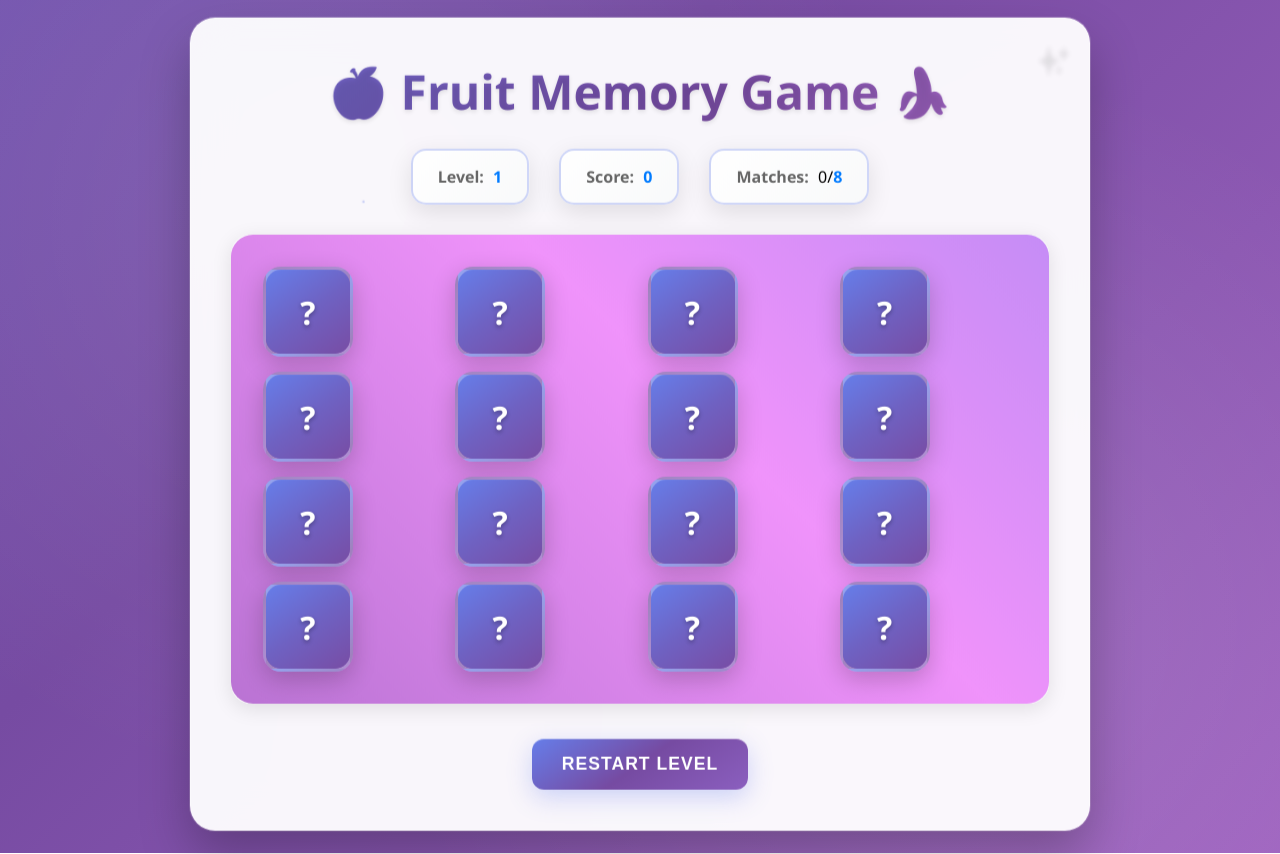
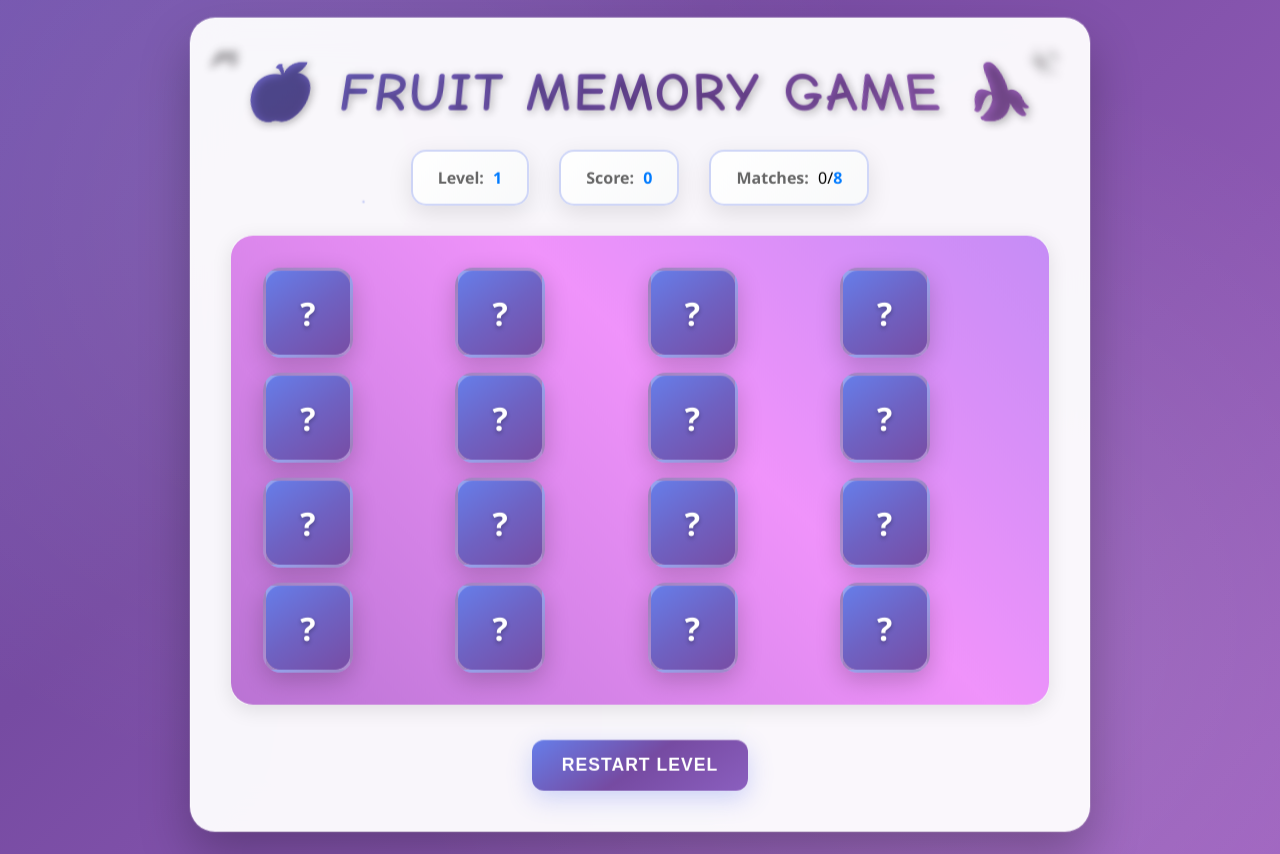
Before and after one commit to vepasupu/fruit-memory-game, a plain HTML site: page index.html in a window 1280 px wide. Drawn offline with Linux system fonts and the light colour scheme.

Commit message:
Enhanced title font - Added 3D effect, bouncing emoji, and appealing typography

```diff
--- a/styles.css
+++ b/styles.css
@@ -69,10 +69,14 @@ body::before {
     -webkit-text-fill-color: transparent;
     background-clip: text;
     margin-bottom: 25px;
-    font-size: 3rem;
-    font-weight: bold;
-    text-shadow: 0 2px 4px rgba(0, 0, 0, 0.1);
+    font-size: 3.5rem;
+    font-weight: 900;
+    font-family: 'Comic Sans MS', 'Trebuchet MS', cursive, sans-serif;
+    text-shadow: 2px 2px 8px rgba(0, 0, 0, 0.3);
     position: relative;
+    letter-spacing: 2px;
+    text-transform: uppercase;
+    transform: perspective(500px) rotateX(15deg);
 }
 
 .game-header h1::after {
@@ -82,6 +86,20 @@ body::before {
     right: -20px;
     font-size: 1.5rem;
     animation: sparkle 2s ease-in-out infinite;
+}
+
+.game-header h1::before {
+    content: '🎮';
+    position: absolute;
+    top: -10px;
+    left: -30px;
+    font-size: 1.5rem;
+    animation: bounce 1.5s ease-in-out infinite;
+}
+
+@keyframes bounce {
+    0%, 100% { transform: translateY(0px); }
+    50% { transform: translateY(-10px); }
 }
 
 @keyframes sparkle {
@@ -448,7 +466,9 @@ body::before {
     }
 
     .game-header h1 {
-        font-size: 2rem;
+        font-size: 2.8rem;
+        letter-spacing: 1px;
+        transform: perspective(300px) rotateX(10deg);
     }
 
     .game-stats {
```
